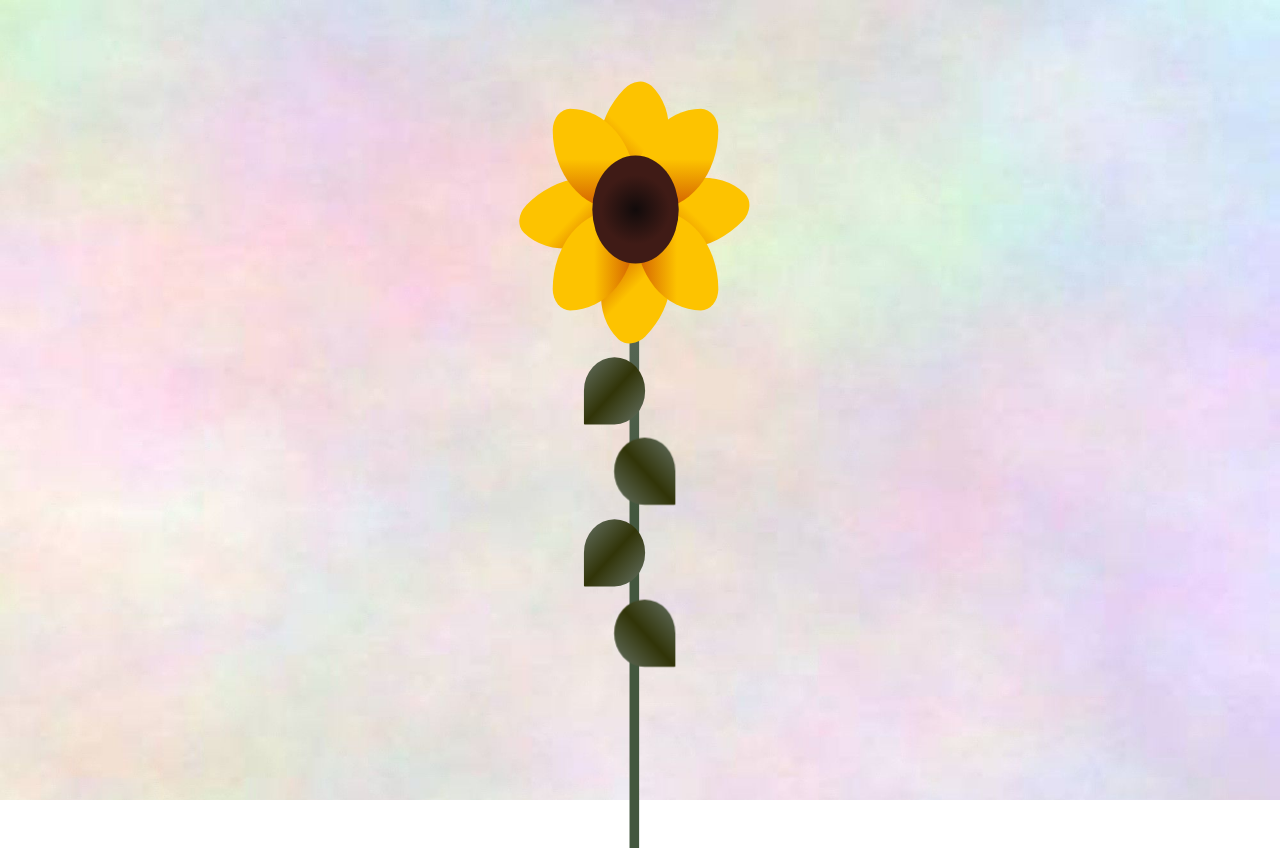
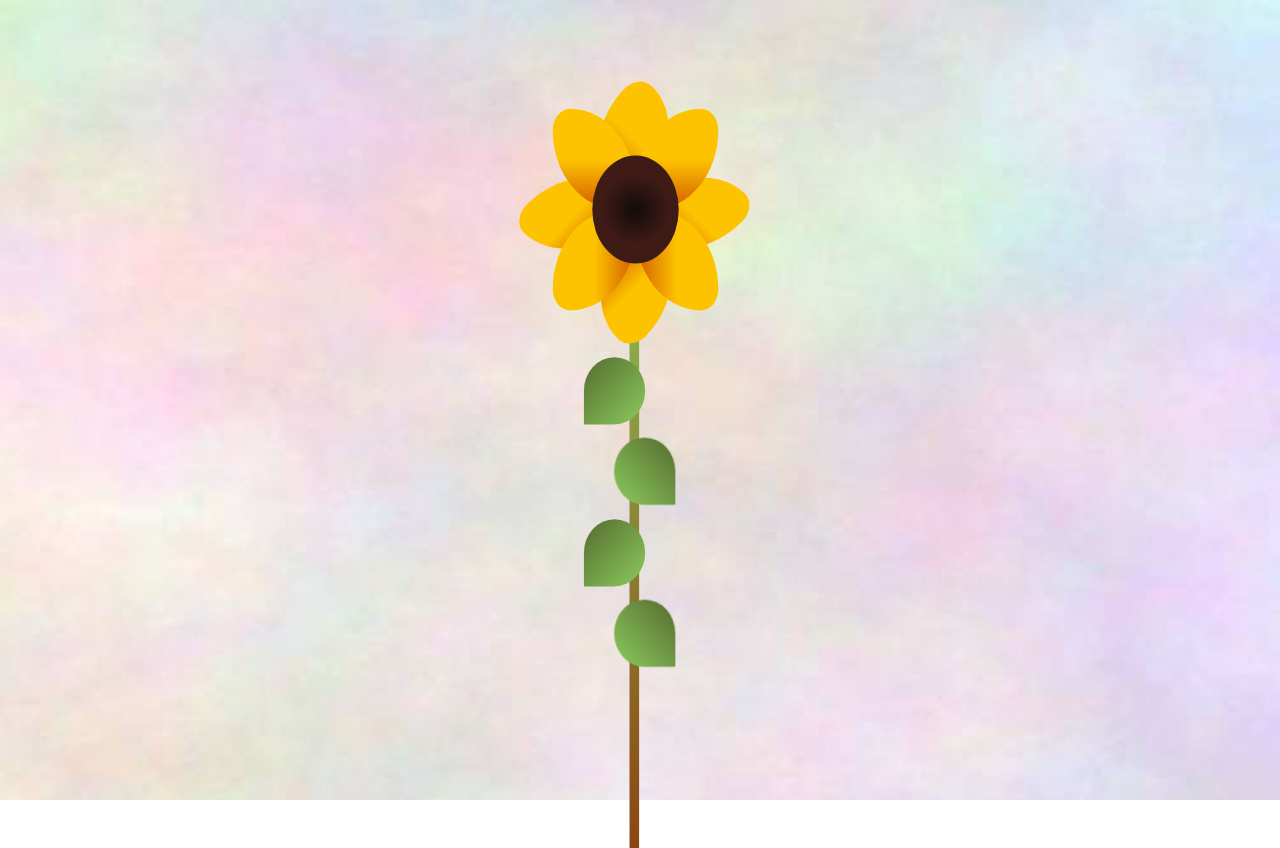
Before and after one commit to SebaPobando/Girasol, a plain HTML site: page index.html in a window 1280 px wide. Drawn offline with Linux system fonts and the light colour scheme.

Commit message:
Sunflower casi listo

```diff
--- a/styles.css
+++ b/styles.css
@@ -154,7 +154,7 @@ html {
 }
 
 .tallo {
-    background: linear-gradient(to top, #43573e, #43573e, #667266);
+    background: linear-gradient(to top, #8B4513, #8CCB5E);
     position: absolute;
     top: 25%;
     left: 45%;
@@ -164,7 +164,7 @@ html {
 }
 
 .hoja1 {
-    background: linear-gradient(to right bottom, #667266, #313408, #667266);
+    background: linear-gradient(to right bottom, #556B2F, #8CCB5E);
     width: 20%;
     height: 10%;
     position: absolute;
@@ -177,7 +177,7 @@ html {
 }
 
 .hoja2 {
-    background: linear-gradient(to right bottom, #667266, #313408, #667266);
+    background: linear-gradient(to right bottom, #556B2F, #8CCB5E);
     width: 20%;
     height: 10%;
     position: absolute;
@@ -191,7 +191,7 @@ html {
 }
 
 .hoja3 {
-    background: linear-gradient(to right bottom, #667266, #313408, #667266);
+    background: linear-gradient(to right bottom, #556B2F, #8CCB5E);
     width: 20%;
     height: 10%;
     position: absolute;
@@ -204,7 +204,7 @@ html {
 }
 
 .hoja4 {
-    background: linear-gradient(to right bottom, #667266, #313408, #667266);
+    background: linear-gradient(to right bottom, #556B2F, #8CCB5E);
     width: 20%;
     height: 10%;
     position: absolute;
```
